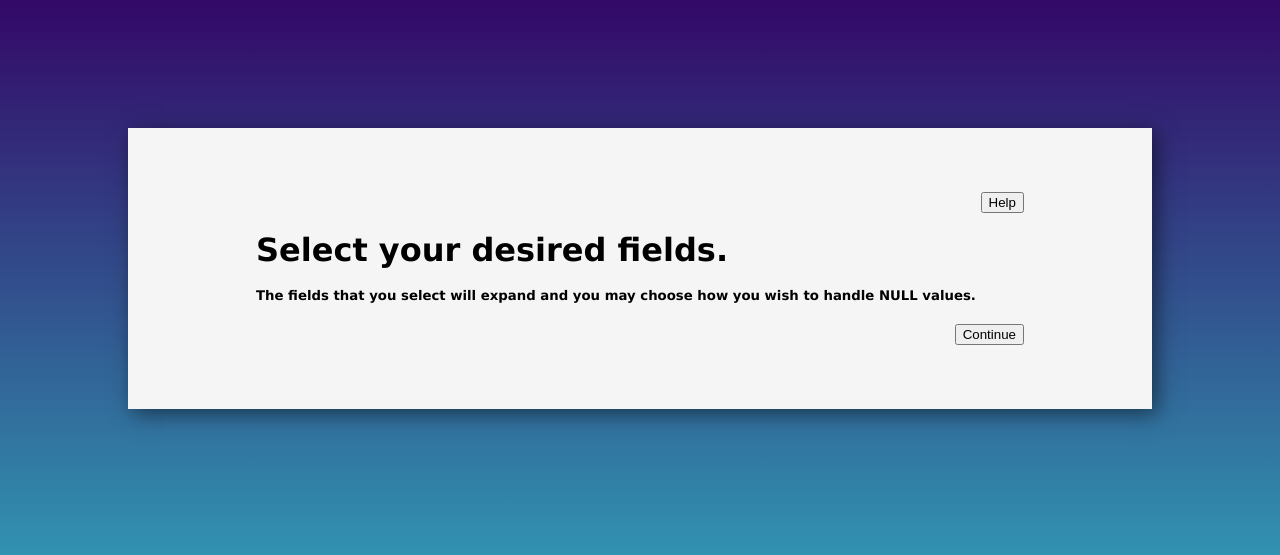
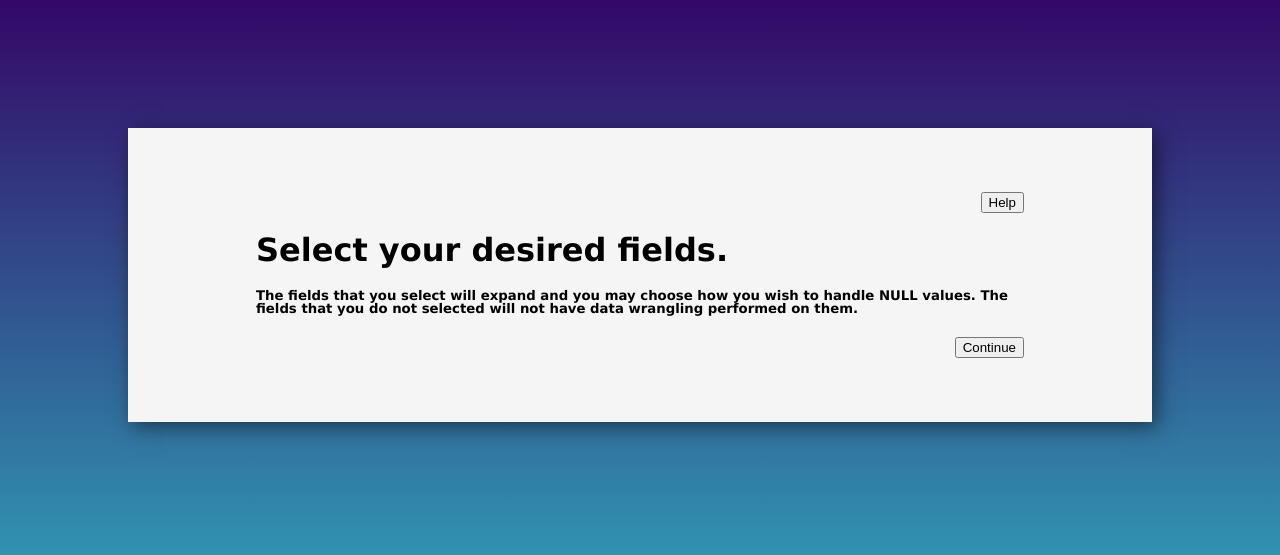
Before and after one commit to asa19aau/CleanMyData, a Django app: page /header-choices/1 in a window 1280 px wide. Shown: the top 555 px of the page. Run offline with Django 3.2, Linux system fonts and the light colour scheme; data that the repository does not hold is empty.

Commit message:
Changed some text on the header_choices page

```diff
--- a/CleanMyData/clean/templates/header_choices.html
+++ b/CleanMyData/clean/templates/header_choices.html
@@ -3,7 +3,7 @@
 {% block content %}
 
 <h1>Select your desired fields. </h1>
-<h5>The fields that you select will expand and you may choose how you wish to handle NULL values.</h5>
+<h5>The fields that you select will expand and you may choose how you wish to handle NULL values. The fields that you do not selected will not have data wrangling performed on them.</h5>
 <div class='grid-container'></div>
     {% for header in header_list %}
     <h4>{{header.id}} | {{header.name}}</h4>
@@ -23,7 +23,7 @@
                             <p>This field has been identified as data type {{ header.type }}.</p>
 
                             <div>
-                                <p>How would you like to handle NULL values for this field?:</p>
+                                <p>How would you like to handle NULL values for this field?</p>
 
                                 <input type="radio" name="null_num" id="null-num" value="nothing" onchange="this.form.submit()" {% if header.header_preference.null_choice_num == 'nothing' %} Checked {% endif %}>
                                 <label for="null-num">Do Nothing</label>
@@ -80,7 +80,7 @@
                             <p>This field has been identified as data type {{ header.type }}.</p>
 
                             <div>
-                                <p>How would you like to handle NULL values for this field?:</p>
+                                <p>How would you like to handle NULL values for this field?</p>
 
                                 <input type="radio" name="null_string" id="null-string" value="nothing" onchange="this.form.submit()" {% if header.header_preference.null_choice_string == 'nothing' %} Checked {% endif %}>
                                 <label for="null-string">Do Nothing</label>
@@ -110,7 +110,7 @@
                             <p>This field has been identified as data type {{ header.type }}.</p>
 
                             <div>
-                                <p>How would you like to handle NULL values for this field?:</p>
+                                <p>How would you like to handle NULL values for this field?</p>
 
                                 <input type="radio" name="null_date" id="null-date" value="nothing" onchange="this.form.submit()"{% if header.header_preference.null_choice_date == 'nothing' %} Checked {% endif %}>
                                 <label for="null-date">Do Nothing</label>
@@ -145,7 +145,7 @@
                         </div>
 
                     {% else %}
-                        <p>An error has occured</p>
+                        <p>An error has occured.</p>
                         <p>The data type was: {{ header.type }}</p>
 
                     {% endif %}
```
